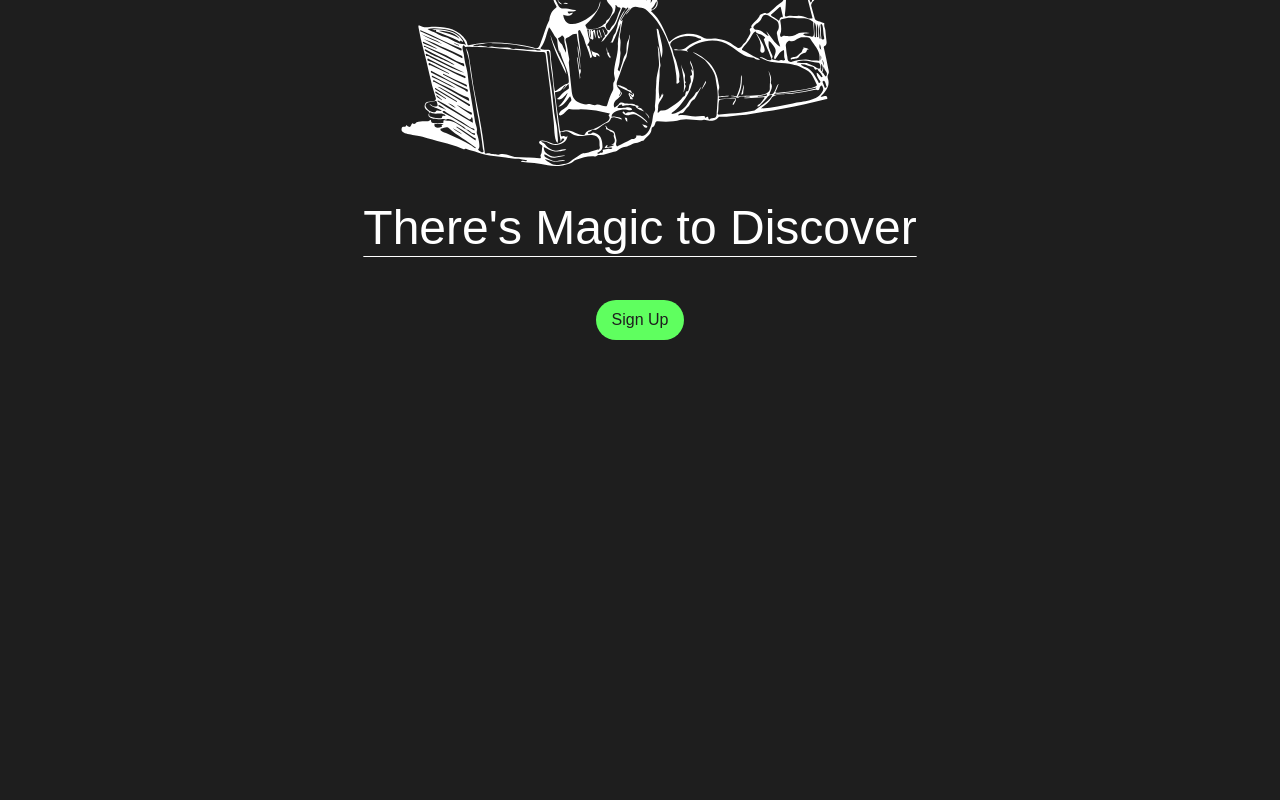
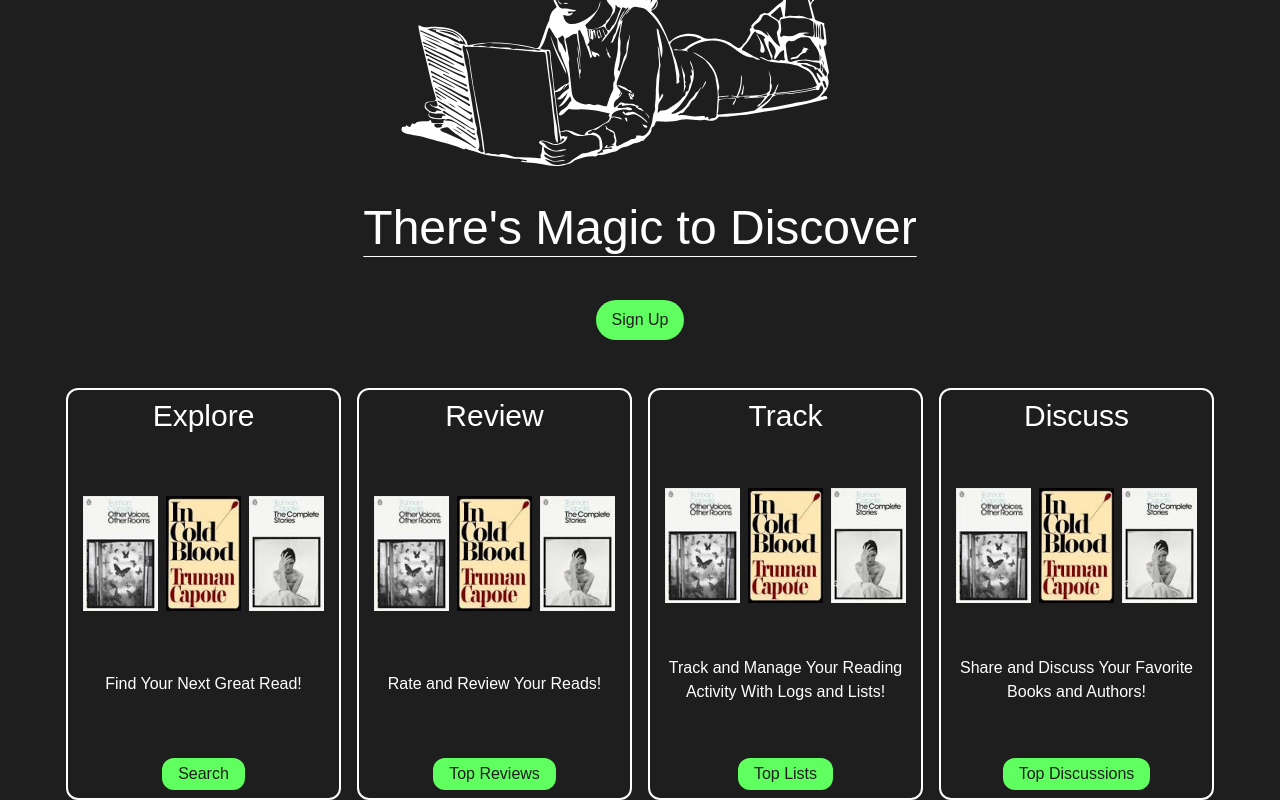
Before and after one commit to Cam06002/pagemage, a Next.js app: page / in a window 1280 px wide. Shown: the part 296-1096 px from the top of the page. Before the commit the page ends 800 px from the top, so only its background shows below. Built offline with nearby package versions, Linux system fonts and the light colour scheme; a web font is replaced by a local one.

Commit message:
added content to cardforms for placeholding

```diff
--- a/src/app/components/guest/cards/action-cards.tsx
+++ b/src/app/components/guest/cards/action-cards.tsx
@@ -18,6 +18,7 @@ export default function ActionCards(){
       height={113}
       width={75}
       alt="Cover of 'In Cold Blood'"
+      className="mx-2"
     />,<Image
     src={Stories}
     height={113}
@@ -27,13 +28,31 @@ export default function ActionCards(){
   ];
 
   return(
-    <div>
+    <div className="flex flex-row justify-center">
       <CardForm
         title={"Explore"}
         images={images}
         descript={"Find Your Next Great Read!"}
         buttonTitle={"Search"}
       />
+      <CardForm
+        title={"Review"}
+        images={images}
+        descript={"Rate and Review Your Reads!"}
+        buttonTitle={"Top Reviews"}
+      />
+      <CardForm
+        title={"Track"}
+        images={images}
+        descript={"Track and Manage Your Reading Activity With Logs and Lists!"}
+        buttonTitle={"Top Lists"}
+      />
+      <CardForm
+        title={"Discuss"}
+        images={images}
+        descript={"Share and Discuss Your Favorite Books and Authors!"}
+        buttonTitle={"Top Discussions"}
+      />
     </div>
   )
 }
--- a/src/app/components/guest/cards/cardform.tsx
+++ b/src/app/components/guest/cards/cardform.tsx
@@ -3,11 +3,13 @@ export default function CardForm(
   {title:string, images:Array<any>, descript:string, buttonTitle: string}
 ){
   return(
-    <div>
-      <h3>{title}</h3>
-      <div>{images}</div>
-      <p>{descript}</p>
-      <button>{buttonTitle}</button>
+    <div className="flex flex-col w-[275px] h-[412px] justify-between border-2 border-white justify-items-center rounded p-2 rounded-xl mx-2">
+      <h3 className="text-center text-3xl">{title}</h3>
+      <div className="flex flex-row justify-center">{images}</div>
+      <p className="text-center">{descript}</p>
+      <div className="flex flex-row justify-center">
+        <button className="bg-[#5FFF5F] rounded-xl px-4 py-1 text-[#1e1e1e]">{buttonTitle}</button>
+      </div>
     </div>
   )
 }
--- a/src/app/page.tsx
+++ b/src/app/page.tsx
@@ -1,6 +1,7 @@
 import Image from "next/image";
 import Reader from "../../public/reading.svg";
 import Signup from "./components/signup/signup";
+import ActionCards from "./components/guest/cards/action-cards";
 
 export default function Home() {
   return (
@@ -13,8 +14,8 @@ export default function Home() {
         />
         <h1 className="text-5xl underline decoration-[0.5px] underline-offset-[12px]">There's Magic to Discover</h1>
         <Signup />
+        <ActionCards />
       </div>
-      {/*add signup button here*/}
     </main>
   );
 }
```
